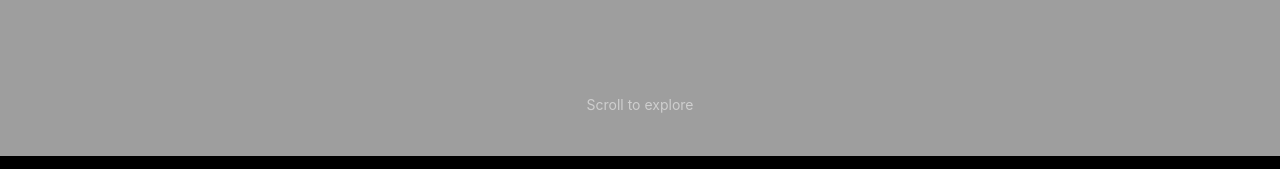
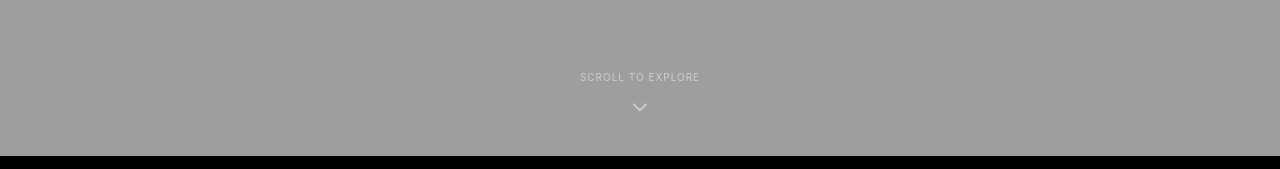
Before and after one commit to pauloviccs/viccs_LN_DS_Dashboard, a React (Vite) app: page / in a window 1280 px wide. Shown: the part 644-813 px from the top of the page. Built offline with nearby package versions, Linux system fonts and the light colour scheme.

Commit message:
Pinned Scroll: O usuário rola para avançar os frames (Scrollytelling). Gap: Reduzi a altura do container para 300vh para aproximar o próximo conteúdo e eliminar o "vazio". Ícone: Adicionei uma seta animada (Chevron Down) indicando que é necessário rolar.

```diff
--- a/src/components/landing/HeroSequence.jsx
+++ b/src/components/landing/HeroSequence.jsx
@@ -1,5 +1,6 @@
 import { useRef, useEffect, useState } from 'react'
 import { useScroll, useTransform, motion, useSpring } from 'framer-motion'
+import { ChevronDown } from 'lucide-react'
 
 const frameCount = 80
 const images = []
@@ -115,7 +116,7 @@ const HeroSequence = () => {
     }, [imagesLoaded, frameIndex])
 
     return (
-        <div ref={containerRef} className="h-[400vh] relative">
+        <div ref={containerRef} className="h-[300vh] relative">
             {/* Loading Overlay */}
             {!imagesLoaded && (
                 <div className="fixed inset-0 z-50 bg-black flex flex-col items-center justify-center">
@@ -159,9 +160,15 @@ const HeroSequence = () => {
                 {imagesLoaded && (
                     <motion.div
                         style={{ opacity: scrollIndicatorOpacity }}
-                        className="absolute bottom-10 left-1/2 -translate-x-1/2 text-white/50 text-sm animate-bounce"
+                        className="absolute bottom-10 left-1/2 -translate-x-1/2 flex flex-col items-center gap-2"
                     >
-                        Scroll to explore
+                        <span className="text-white/50 text-sm uppercase tracking-widest text-[10px]">Scroll to explore</span>
+                        <motion.div
+                            animate={{ y: [0, 10, 0] }}
+                            transition={{ duration: 1.5, repeat: Infinity, ease: "easeInOut" }}
+                        >
+                            <ChevronDown className="text-white/50 w-6 h-6" />
+                        </motion.div>
                     </motion.div>
                 )}
             </div>
```
